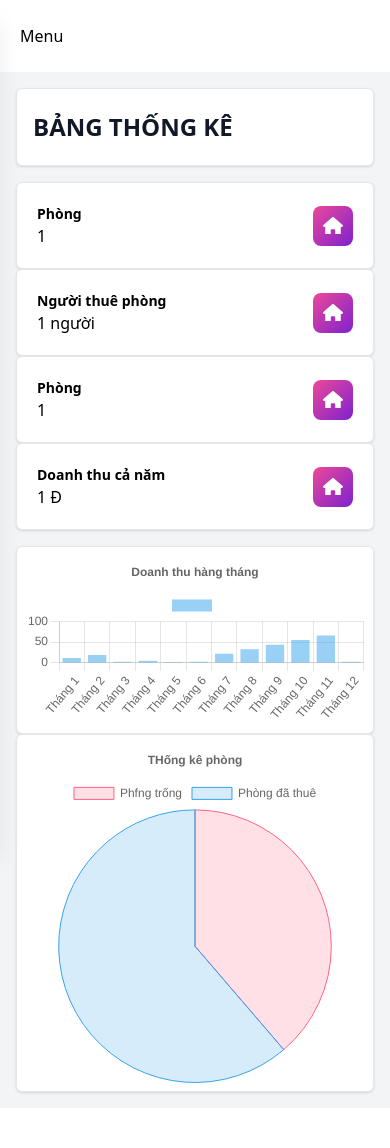
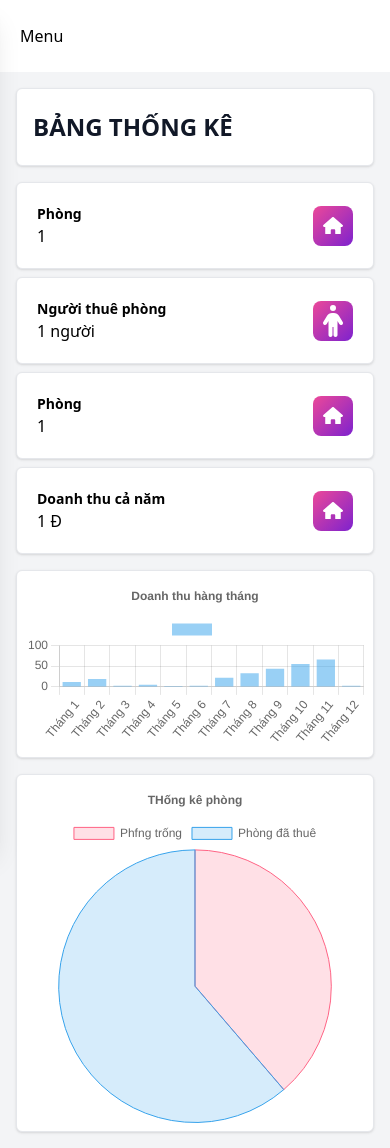
Before and after one commit to thanhdat274/FE_motel-manager-247, a Next.js app: page /manager/landlord/electric-number in a window 390 px wide. Before the commit the page ends 1108 px from the top, so only its background shows below. Built offline with nearby package versions, Linux system fonts and the light colour scheme.

Commit message:
update layout

```diff
--- a/src/components/chart/Bar.tsx
+++ b/src/components/chart/Bar.tsx
@@ -30,9 +30,10 @@ export const data = {
     }
   ],
 };
+
 const BarChart = () => {
   return (
-    <div className='block max-w-full'>
+    <div className='block'>
       <Bar options={options} data={data} />
     </div>
   );
--- a/src/pages/manager/landlord/[id]/index.tsx
+++ b/src/pages/manager/landlord/[id]/index.tsx
@@ -2,7 +2,7 @@ import BarChart from '@/components/chart/Bar';
 import { PieChart } from '@/components/chart/Pie';
 import { FontAwesomeIcon } from '@fortawesome/react-fontawesome';
 import React from 'react';
-import { faHouse } from '@fortawesome/free-solid-svg-icons';
+import { faHouse, faPerson } from '@fortawesome/free-solid-svg-icons';
 
 const HomeManagerPage = () => {
   return (
@@ -19,7 +19,7 @@ const HomeManagerPage = () => {
         </div>
       </header>
       <div className="w-full">
-        <div className="flex flex-[100%] xl:flex-nowrap flex-wrap lg:gap-5 sm:gap-2 md:gap-0">
+        <div className="flex flex-[100%] xl:flex-nowrap flex-wrap lg:gap-5 sm:gap-2 md:gap-0 gap-y-2 md:gap-y-2 justify-between">
           <div className="flex-[100%] sm:flex-[50%] lg:flex-[25%] xl:flex-[25%] flex flex-wrap justify-between items-center p-5 bg-white shadow border rounded-md">
             <div className="max-w-full">
               <div>
@@ -42,7 +42,7 @@ const HomeManagerPage = () => {
             </div>
             <div className="max-w-full ">
               <div className="flex items-center w-[40px] h-[40px]  text-center rounded-lg bg-gradient-to-tl from-purple-700 to-pink-500 shadow-soft-2xl">
-                <FontAwesomeIcon className="w-[20px] mx-auto text-white" icon={faHouse} />
+                <FontAwesomeIcon className="w-[20px] mx-auto text-white" icon={faPerson} />
               </div>
             </div>
           </div>
@@ -74,7 +74,7 @@ const HomeManagerPage = () => {
           </div>
         </div>
       </div>
-      <div className="w-full flex lg:gap-4 xl:flex-nowrap flex-wrap">
+      <div className="w-full flex gap-y-4 lg:gap-4 xl:flex-nowrap flex-wrap">
         <div className="w-[100%] xl:w-[50%] bg-white shadow border rounded-md p-2">
           <BarChart />
         </div>
```
